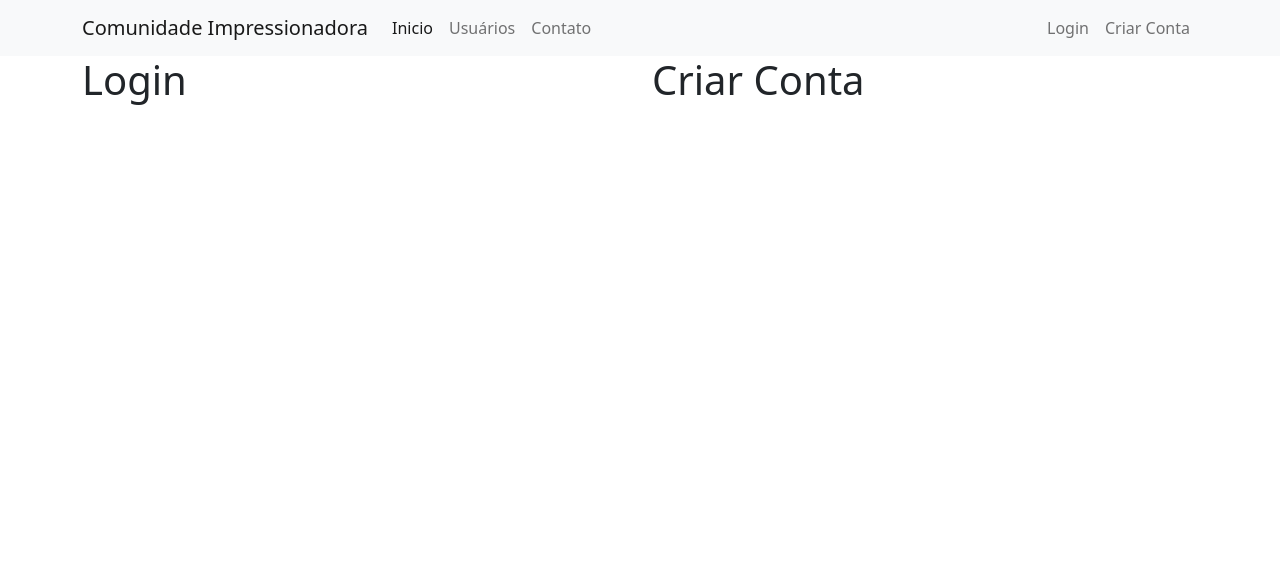
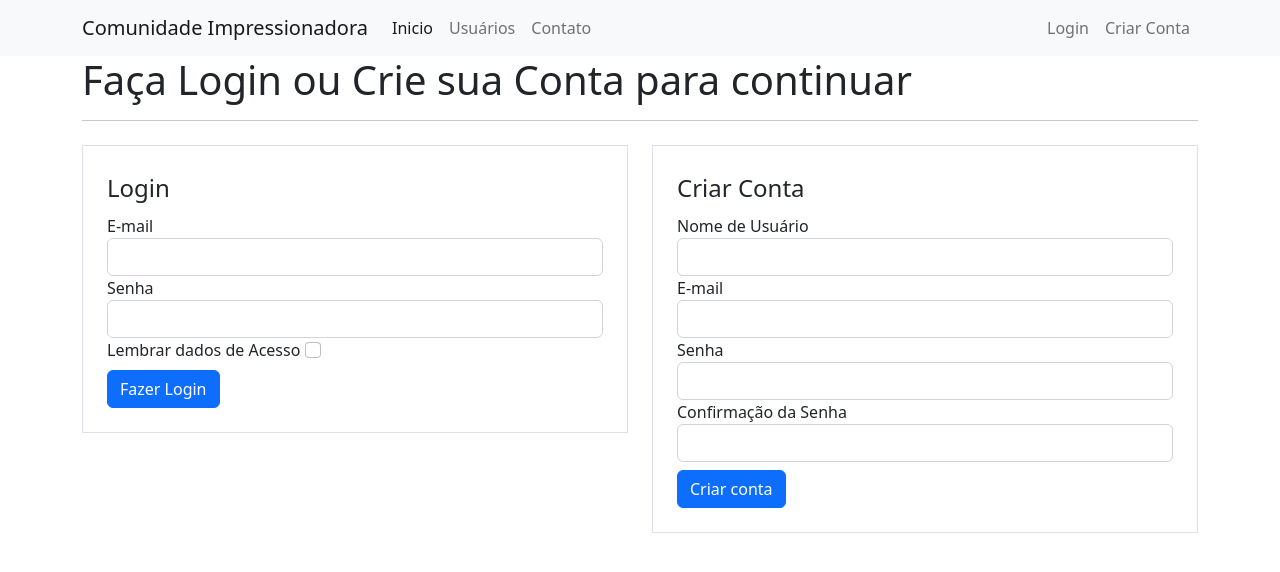
Before and after one commit to lucasmendes-dev/Flask_Python, a Flask app: page /login in a window 1280 px wide. Shown: the top 572 px of the page. Run offline with Flask 2, Linux system fonts and the light colour scheme.

Commit message:
aplicando forms com flask

```diff
--- /dev/null
+++ b/forms.py
@@ -0,0 +1,19 @@
+from flask_wtf import FlaskForm
+from wtforms import StringField, PasswordField, SubmitField, BooleanField
+from wtforms.validators import DataRequired, Length, Email, EqualTo
+
+
+class FormCriarConta(FlaskForm):
+
+    username = StringField('Nome de Usuário', validators=[DataRequired()])
+    email = StringField('E-mail', validators=[DataRequired(), Email()])
+    senha = PasswordField('Senha', validators=[DataRequired(), Length(6, 20)])
+    confirmacao = PasswordField('Confirmação da Senha', validators=[DataRequired(), EqualTo('senha')])
+    submit_criar_conta = SubmitField('Criar conta')
+
+
+class FormLogin(FlaskForm):
+    email = StringField('E-mail', validators=[DataRequired(), Email()])
+    senha = PasswordField('Senha', validators=[DataRequired(), Length(6, 20)])
+    lembrar_dados = BooleanField('Lembrar dados de Acesso')
+    submit_login = SubmitField('Fazer Login')
--- a/main.py
+++ b/main.py
@@ -1,9 +1,12 @@
 from flask import Flask, render_template, url_for
-
+from forms import FormCriarConta, FormLogin
 
 app = Flask(__name__)
 
 lista_usuarios = ["Lucas", "Maria", "Luan", "Nair", "Dilton"]
+
+app.config['SECRET_KEY'] = 'de31e7c94ed3196b52d6cdad88d5062f'  #através do secrets.token_hex(16)
+
 
 @app.route('/')
 def home():
@@ -17,9 +20,12 @@ def contato():
 def usuarios():
     return render_template('usuarios.html', lista_usuarios=lista_usuarios)
 
-@app.route('/login')
+@app.route('/login', methods=['GET', 'POST'])
 def login():
-    return render_template('login.html')
+    form_login = FormLogin()
+    form_criar_conta = FormCriarConta()
+
+    return render_template('login.html', form_login=form_login, form_criar_conta=form_criar_conta)
 
 
 
--- a/templates/login.html
+++ b/templates/login.html
@@ -3,12 +3,52 @@
 {% block content %}
 
     <div class="container">
+        <h1>Faça Login ou Crie sua Conta para continuar</h1>
+        <hr>
         <div class="row">
             <div class="col">
-                <h1>Login</h1>
+                <form action="#" method="POST" class="border p-4 mt-2">
+                    <legend>Login</legend>
+                    <fieldset>
+                        <div class="form-group">
+                            {{ form_login.email.label(class="form-control-label") }}
+                            {{ form_login.email(class="form-control") }}
+                        </div>
+                        <div class="form-group">
+                            {{ form_login.senha.label(class="form-control-label") }}
+                            {{ form_login.senha(class="form-control") }}
+                        </div>
+                        <div class="form-group">
+                            {{ form_login.lembrar_dados.label }}
+                            {{ form_login.lembrar_dados(class="form-check-input") }}
+                        </div>
+                    </fieldset>
+                    {{ form_login.submit_login(class="btn btn-primary mt-2") }}
+                </form>
             </div>
             <div class="col">
-                <h1>Criar Conta</h1>
+                <form action="#" method="POST" class="border p-4 mt-2">
+                    <legend>Criar Conta</legend>
+                    <fieldset>
+                        <div class="form-group">
+                            {{ form_criar_conta.username.label(class="form-control-label") }}
+                            {{ form_criar_conta.username(class="form-control") }}
+                        </div>
+                        <div class="form-group">
+                            {{ form_criar_conta.email.label(class="form-control-label") }}
+                            {{ form_criar_conta.email(class="form-control") }}
+                        </div>
+                        <div class="form-group">
+                            {{ form_criar_conta.senha.label(class="form-control-label") }}
+                            {{ form_criar_conta.senha(class="form-control") }}
+                        </div>
+                        <div class="form-group">
+                            {{ form_criar_conta.confirmacao.label(class="form-control-label") }}
+                            {{ form_criar_conta.confirmacao(class="form-control") }}
+                        </div>
+                    </fieldset>
+                    {{ form_criar_conta.submit_criar_conta(class="btn btn-primary mt-2") }}
+                </form>
             </div>
         </div>
     </div>
```
